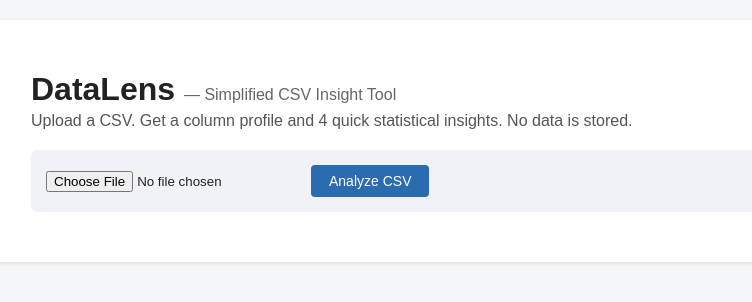
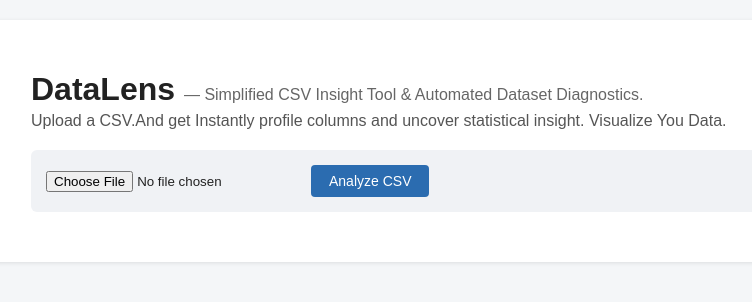
Before and after one commit to vinaykumar-developer/DataLensV2.0, a Flask app: page / in a window 1280 px wide. Shown: the top 302 px of the page, without its empty margins (159-911 px from the left). Run offline with Flask 3, Linux system fonts and the light colour scheme.

Commit message:
Revise title, subtitle, and tagline in index.html
Updated title and subtitle for clarity, and improved tagline text.

```diff
--- a/templates/index.html
+++ b/templates/index.html
@@ -2,14 +2,14 @@
 <html lang="en">
 <head>
     <meta charset="UTF-8">
-    <title>DataLens (Simplified)</title>
+    <title>DataLens </title>
     <link rel="stylesheet" href="{{ url_for('static', filename='style.css') }}">
 </head>
 <body>
 
     <div class="container">
-        <h1>DataLens <span class="subtitle">— Simplified CSV Insight Tool</span></h1>
-        <p class="tagline">Upload a CSV. Get a column profile and 4 quick statistical insights. No data is stored.</p>
+        <h1>DataLens <span class="subtitle">— Simplified CSV Insight Tool & Automated Dataset Diagnostics.</span></h1>
+        <p class="tagline">Upload a CSV.And get Instantly profile columns and uncover statistical insight. Visualize You Data.</p>
 
         <form action="/analyze" method="post" enctype="multipart/form-data" class="upload-form">
             <input type="file" name="csv_file" accept=".csv" required>
```
